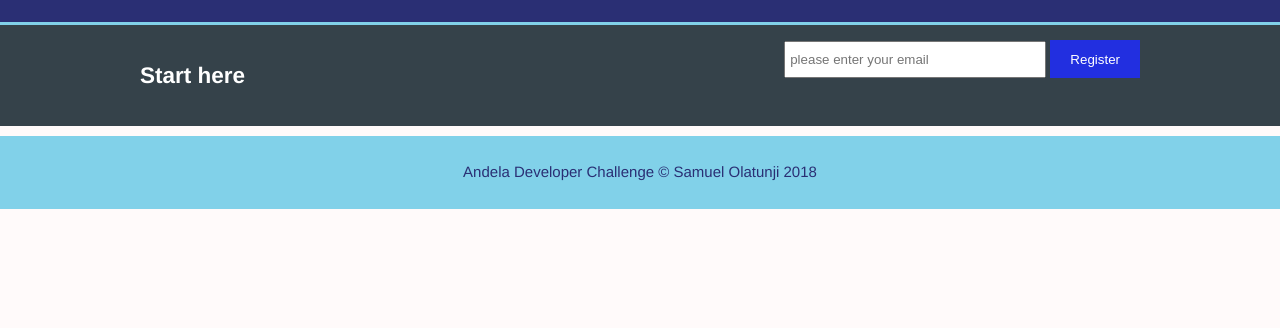
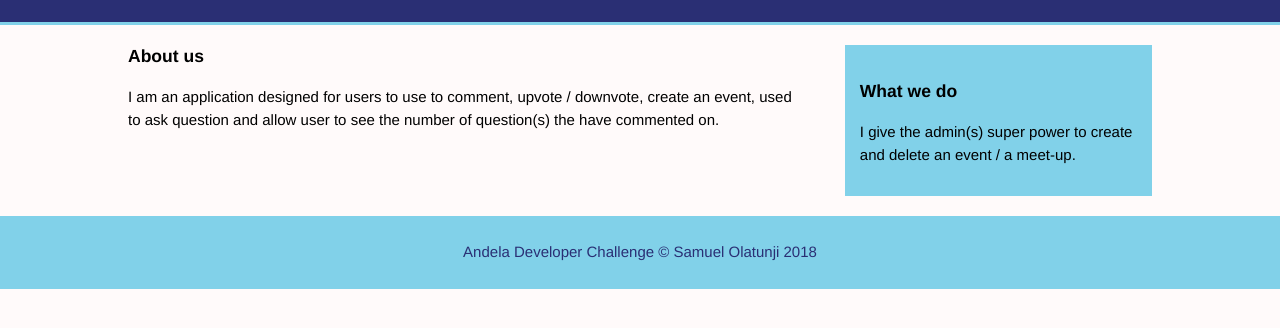
Before and after one commit to olasam4liv/questioner, a plain HTML site: page about.html in a window 1280 px wide. Shown: the part 78-406 px from the top of the page. Drawn offline with Linux system fonts and the light colour scheme.

Commit message:
about page modified

```diff
--- a/about.html
+++ b/about.html
@@ -29,34 +29,21 @@
 
 
 
-<section id="newsletter">
-    <div class="container">
-        <h1>Start here</h1>
-        <form>
-            <input type="email" placeholder="please enter your email">
-            <button type="submit" class="button_1">Register</button>
-        </form>
-    </div>
-</section>
-
-<!-- <section class="features">
-        <div class="container">
-          <h2 class="features__title">Features</h2>
-          <div class="cards">
-            <div class="card">
-              <img class="card__logo" src="./image/qs2.jpg" alt="Feature One">
-              <h3 class="card__title">Secured</h3>
-              <p class="card__description">My diary is designed with your privacy in mind and that your memories remains
-                private to you alone.</p>
-            </div>
 
 
-          </div>
-        </div>
-      </section> -->
 <section id="main">
     <div class="container">
+        <article id="main-col">
+            <h1 class="page-title"> About us</h1>
+            <p>I am an application designed for users to use to comment, upvote / downvote, create an event, used to ask question and allow user to see the number of question(s) the have commented on.                  </p>
 
+        </article>
+        <aside id="sidebar">
+            <div class="sidebackground">
+             <h3>What we do</h3>
+             <p> I give the admin(s) super power to create and delete an event /  a meet-up.</p>
+            </div>
+        </aside>
     </div>
 </section>
 <footer>
```
